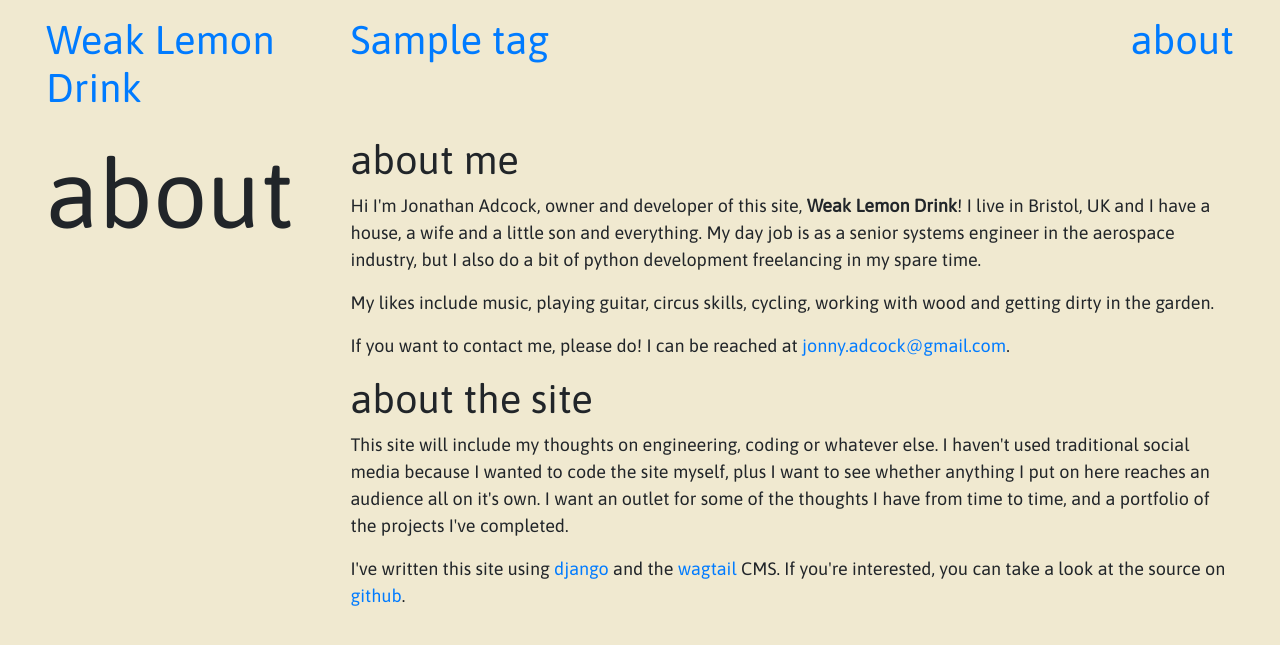
After one commit to WeakLemonDrink/weaklemondrink, a Django app: template templates/about/about.html in a window 1280 px wide. The commit adds this page. Shown: the top 645 px of the page. Run offline with Django 3.2, Linux system fonts and the light colour scheme; the template is opened without the code that fills it: most values are stand-ins (such as "Sample title", 1, 10 or a date in 2020); some libraries are stand-ins or nearby versions.

Commit message:
made an about view

```diff
--- /dev/null
+++ b/about/apps.py
@@ -0,0 +1,5 @@
+from django.apps import AppConfig
+
+
+class AboutConfig(AppConfig):
+    name = 'about'
--- /dev/null
+++ b/templates/about/about.html
@@ -0,0 +1,19 @@
+{% extends "base.html" %}
+
+{% block content %}
+{% include "header_row.html" %}
+<div class="row m-3">
+	<div class="col-3">
+		<h1 class="display-1">about</h1>
+	</div>
+	<div class="col-9">
+		<h1>about me</h1>
+		<p>Hi I'm Jonathan Adcock, owner and developer of this site, <b>Weak Lemon Drink</b>! I live in Bristol, UK and I have a house, a wife and a little son and everything. My day job is as a senior systems engineer in the aerospace industry, but I also do a bit of python development freelancing in my spare time.</p>
+		<p>My likes include music, playing guitar, circus skills, cycling, working with wood and getting dirty in the garden.</p>
+		<p>If you want to contact me, please do! I can be reached at <a href="mailto:jonny.adcock@gmail.com">jonny.adcock@gmail.com</a>.
+		<h1>about the site</h1>
+		<p>This site will include my thoughts on engineering, coding or whatever else. I haven't used traditional social media because I wanted to code the site myself, plus I want to see whether anything I put on here reaches an audience all on it's own. I want an outlet for some of the thoughts I have from time to time, and a portfolio of the projects I've completed.</p>
+		<p>I've written this site using <a href="https://www.djangoproject.com/">django</a> and the <a href="https://wagtail.io/">wagtail</a> CMS. If you're interested, you can take a look at the source on <a href="https://github.com/WeakLemonDrink/weaklemondrink">github</a>.</p>
+	</div>
+</div>
+{% endblock %}
--- a/templates/base.html
+++ b/templates/base.html
@@ -14,13 +14,16 @@
             body {
                 font-family: 'Asap', sans-serif;
                 background: #f0e9d0;
+                font-size: 18px;
             }
         </style>
         <title>Weak Lemon Drink</title>
     </head>
     <body>
         <main role="main">
+            <div class="container-fluid">
             {% block content %}{% endblock %}
+            </div>
         </main>
 
         <!-- Optional JavaScript -->
--- /dev/null
+++ b/templates/header_row.html
@@ -0,0 +1,14 @@
+<div class="row m-3">
+    <div class="col-sm-3">
+		<h1><a href="{% url 'home' %}">Weak Lemon Drink</a></h1>
+    </div>
+    <div class="col-sm-3">
+	{% for tag in tags %}
+		<h1><a href="{{request.path}}?tag={{tag}}">{{tag}}</a></h1>
+	{% endfor %}
+    </div>
+    <div class="col-sm-3"></div>
+    <div class="col-sm-3 text-right">
+      	<h1 class="text-warning"><a href="{% url 'about' %}">about</a></h1>
+    </div>
+</div>
--- a/weaklemondrink/urls.py
+++ b/weaklemondrink/urls.py
@@ -19,17 +19,17 @@ from django.conf import settings
 from django.conf.urls.static import static
 from django.contrib import admin
 from django.urls import include, path
-from django.views.generic import TemplateView
 
 from wagtail.admin import urls as wagtailadmin_urls
 from wagtail.core import urls as wagtail_urls
 
+from about.views import AboutView
 from home.views import HomeView
 
 
 urlpatterns = [
     path('', HomeView.as_view(), name='home'),
-    path('about/', TemplateView.as_view(template_name='about.html'), name='about'),
+    path('about/', AboutView.as_view(), name='about'),
     path('django-admin/', admin.site.urls),
     path('admin/', include(wagtailadmin_urls)),
     path('pages/', include(wagtail_urls)),
```
Also changed, not shown: about/views.py (added, +29 -0 lines), home/views.py (+20 -3 lines), templates/home/home.html (+1 -15 lines), about/__init__.py (added).
